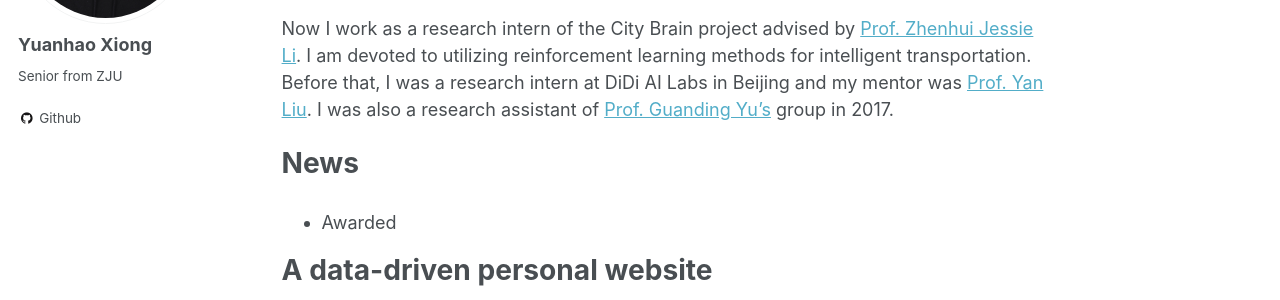
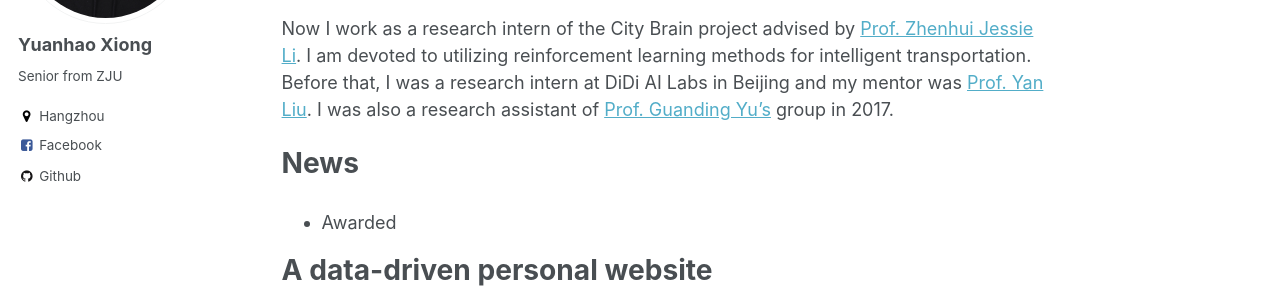
Before and after one commit to xyh97/xyh97.github.io, a Jekyll site: the page built from _pages/about.md, in a window 1280 px wide. Shown: the part 269-569 px from the top of the page. Built offline with Jekyll 4.4.1, drawn with Linux system fonts in a browser that asks for light colours.

Commit message:
modify config

```diff
--- a/_config.yml
+++ b/_config.yml
@@ -83,7 +83,7 @@ author:
   name             : "Yuanhao Xiong"
   avatar           : "avatar.jpg"
   bio              : "Senior from ZJU"
-  location         :
+  location         : "Hangzhou"
   employer         :
   googlescholar    :
   email            :
@@ -92,7 +92,7 @@ author:
   codepen          :
   dribbble         :
   flickr           :
-  facebook         :
+  facebook         : "xiongyh"
   foursquare       :
   github           : "xyh97"
   google_plus      :
```
